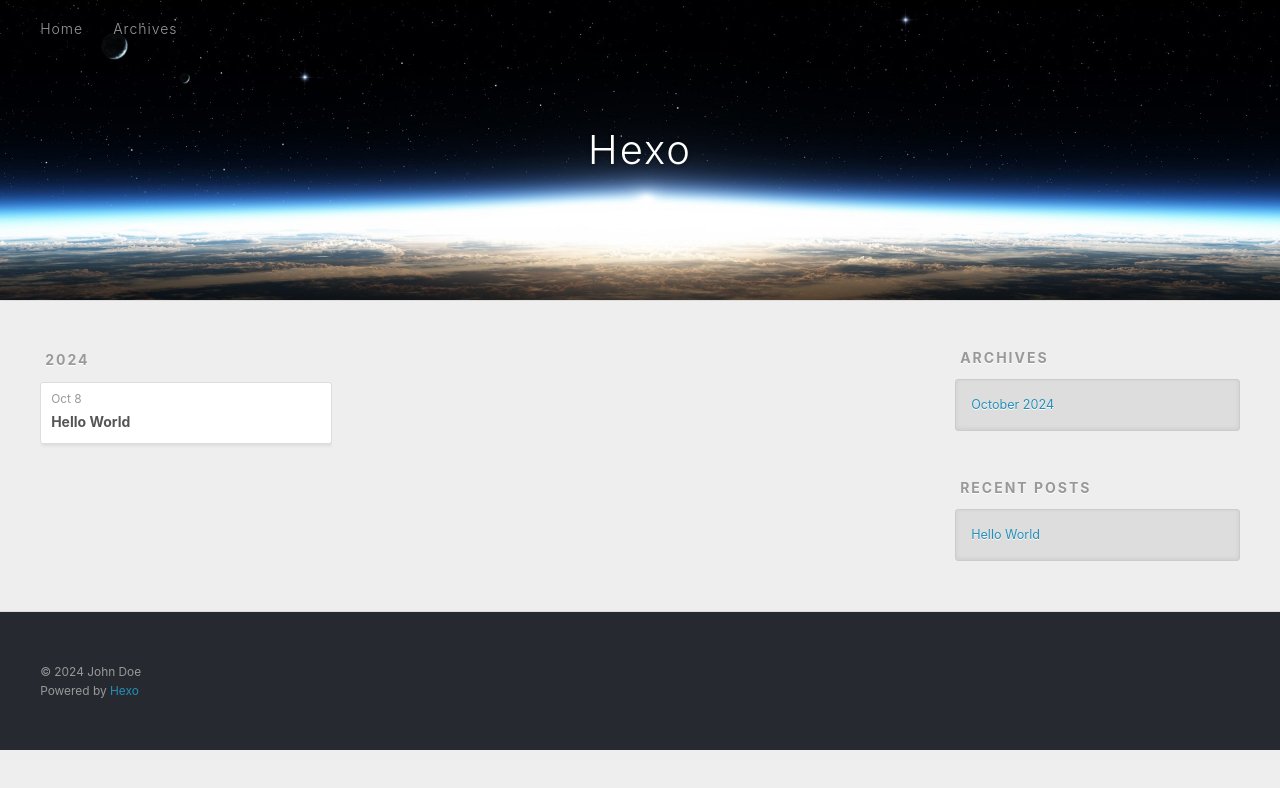
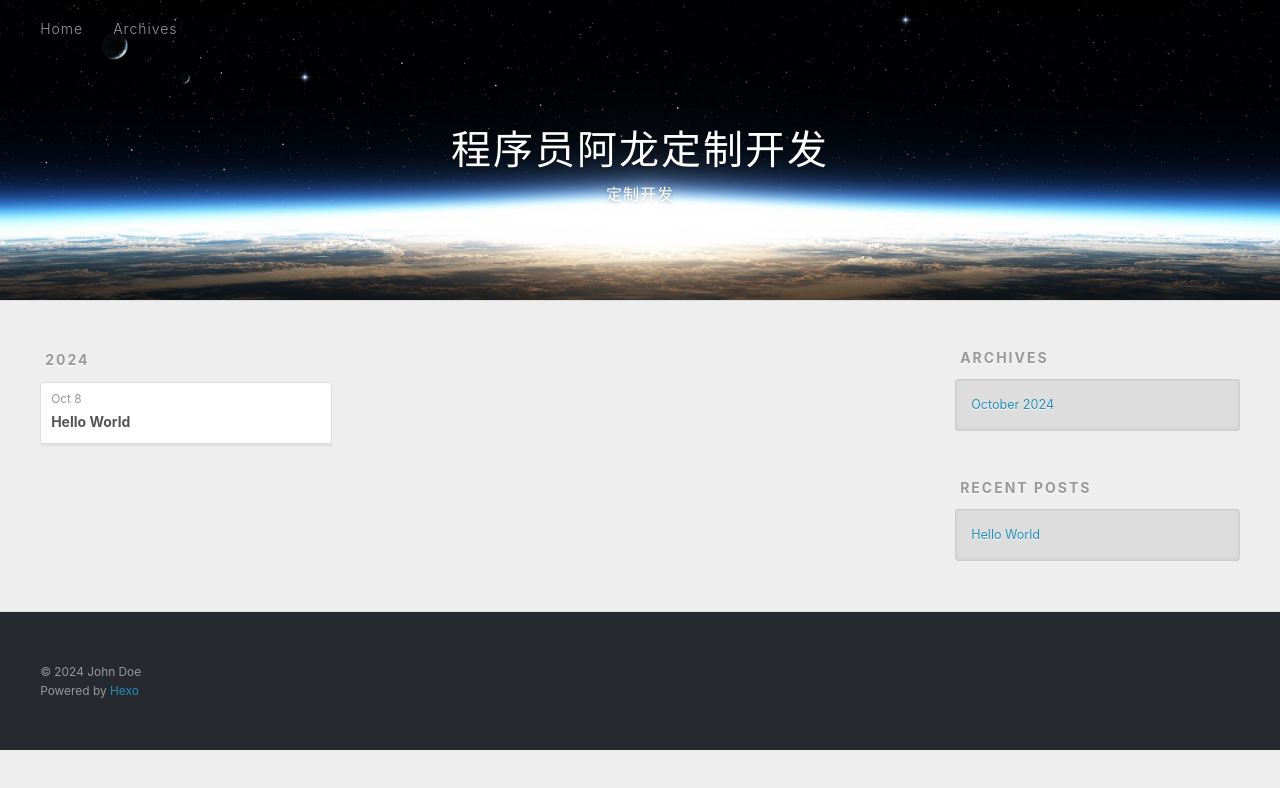
Before and after one commit to LIU5322043/LIU5322043.github.io, a plain HTML site: page archives/2024/10/index.html in a window 1280 px wide. Drawn offline with Linux system fonts and the light colour scheme.

Commit message:
Site updated: 2024-10-08 16:25:31

```diff
--- a/archives/2024/10/index.html
+++ b/archives/2024/10/index.html
@@ -4,17 +4,19 @@
   <meta charset="utf-8">
 
 
-  <title>Archives: 2024/10 | Hexo</title>
+  <title>Archives: 2024/10 | 程序员阿龙定制开发</title>
   <meta name="viewport" content="width=device-width, initial-scale=1, shrink-to-fit=no">
-  <meta property="og:type" content="website">
-<meta property="og:title" content="Hexo">
+  <meta name="description" content="联系定制开发">
+<meta property="og:type" content="website">
+<meta property="og:title" content="程序员阿龙定制开发">
 <meta property="og:url" content="http://example.com/archives/2024/10/index.html">
-<meta property="og:site_name" content="Hexo">
+<meta property="og:site_name" content="程序员阿龙定制开发">
+<meta property="og:description" content="联系定制开发">
 <meta property="og:locale" content="en_US">
 <meta property="article:author" content="John Doe">
 <meta name="twitter:card" content="summary">
 
-    <link rel="alternate" href="/atom.xml" title="Hexo" type="application/atom+xml">
+    <link rel="alternate" href="/atom.xml" title="程序员阿龙定制开发" type="application/atom+xml">
 
 
     <link rel="shortcut icon" href="/favicon.png">
@@ -39,8 +41,12 @@
   <div id="header-outer" class="outer">
     <div id="header-title" class="inner">
       <h1 id="logo-wrap">
-        <a href="/" id="logo">Hexo</a>
+        <a href="/" id="logo">程序员阿龙定制开发</a>
       </h1>
+
+        <h2 id="subtitle-wrap">
+          <a href="/" id="subtitle">定制开发</a>
+        </h2>
 
     </div>
     <div id="header-inner" class="inner">
```
Also changed, not shown: 2024/10/08/hello-world/index.html (+8 -4 lines), archives/2024/index.html (+12 -6 lines), archives/index.html (+12 -6 lines), index.html (+12 -6 lines).
